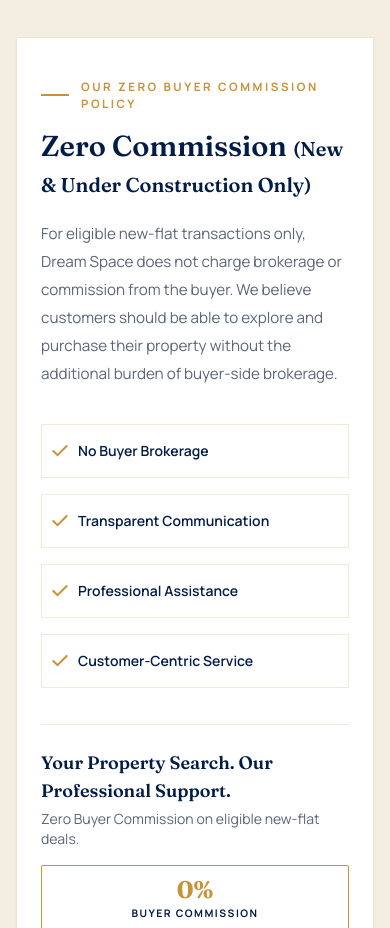
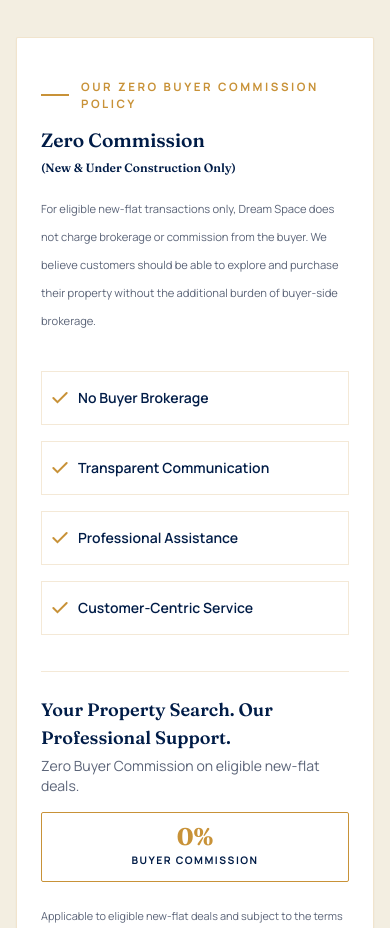
Before and after one commit to RitikCoder609/dream-space-website, a Next.js app: page / in a window 390 px wide. Shown: the part 3560-4488 px from the top of the page. Built offline with nearby package versions, Linux system fonts and the light colour scheme.

Commit message:
fix text responsive

```diff
--- a/components/Policy.tsx
+++ b/components/Policy.tsx
@@ -16,11 +16,11 @@ export default function ZeroCommission() {
             <div className="max-w-3xl">
               <p className="eyebrow">Our Zero Buyer Commission Policy</p>
 
-              <h2 className="mt-4 font-display text-[1.8rem] font-semibold leading-tight text-navy sm:text-[2.5rem]">
-                Zero Commission <span className="text-xl">(New &amp; Under Construction Only)</span>
+              <h2 className="mt-4 font-display xl:text-[1.8rem] text-[1.2rem]  font-semibold leading-tight text-navy sm:text-[2.5rem] flex flex-col xl:flex-row xl:items-center gap-2 ">
+                Zero Commission <span className="xl:text-xl text-[12px] xl:mt-2 flex flex-row">(New &amp; Under Construction Only)</span>
               </h2>
 
-              <p className="mt-5 text-[0.95rem] leading-7 text-slate sm:text-[1rem]">
+              <p className="mt-5 text-[0.70rem] xl:text-[1.1rem] leading-7 text-slate sm:text-[16px]">
                 For eligible new-flat transactions only, Dream Space does not
                 charge brokerage or commission from the buyer. We believe
                 customers should be able to explore and purchase their
```
